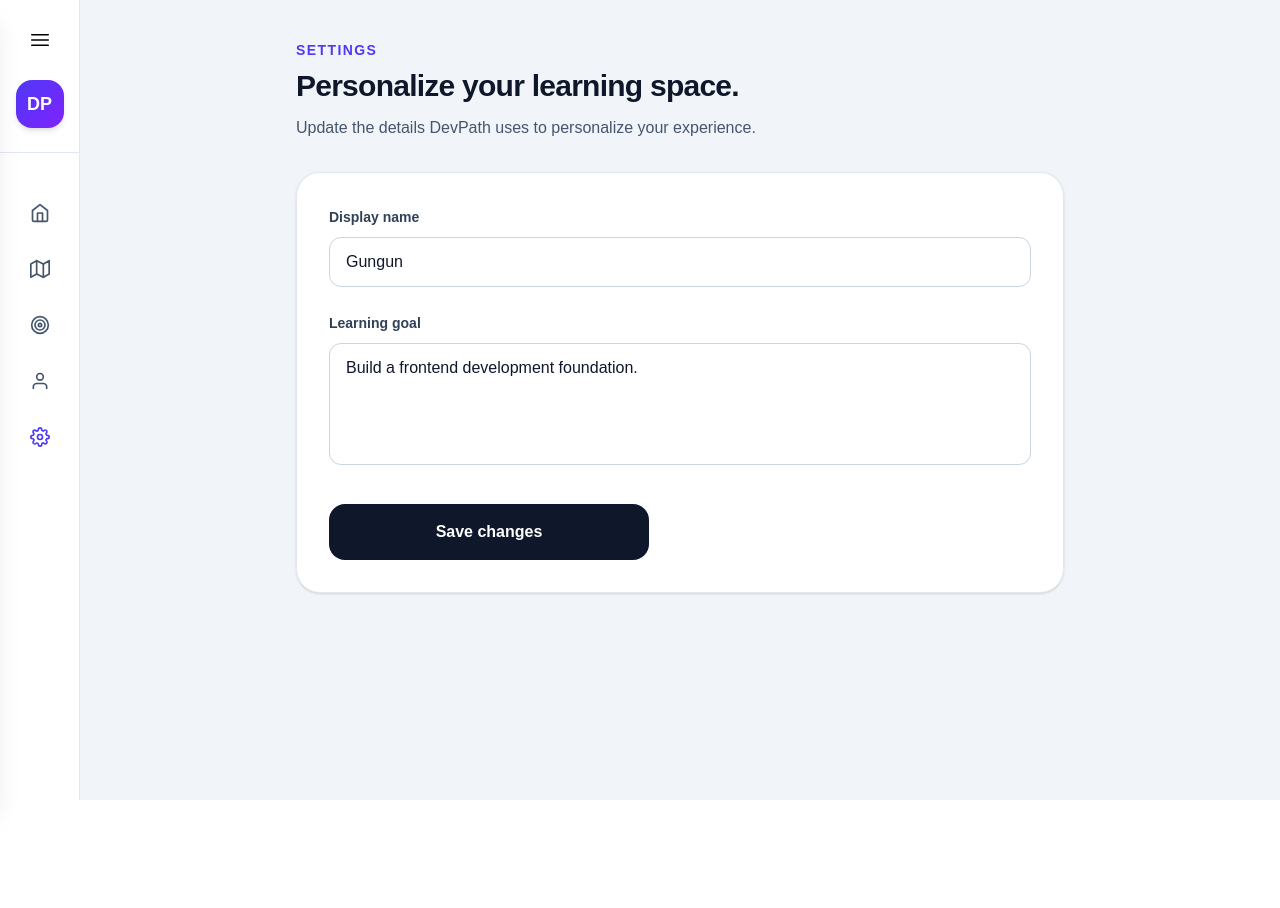
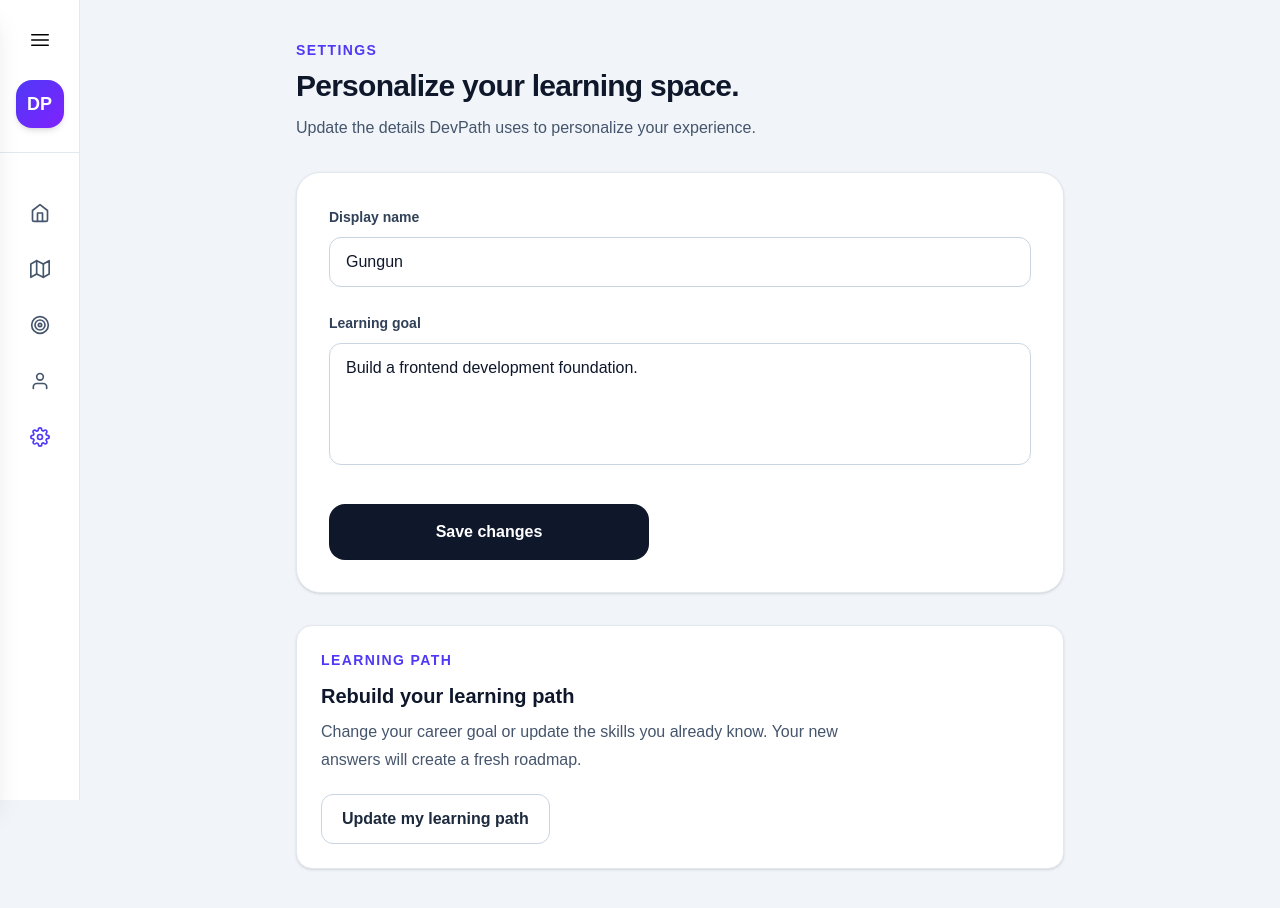
Before and after one commit to gunguncodes/DevPath, a React (Vite) app in the folder Frontend/devpath-ui/: page /settings in a window 1280 px wide. Before the commit the page ends 800 px from the top, so only its background shows below. Built offline with nearby package versions, Linux system fonts and the light colour scheme.

Commit message:
feat: let students rebuild their learning path

```diff
--- a/Frontend/devpath-ui/src/pages/Settings.jsx
+++ b/Frontend/devpath-ui/src/pages/Settings.jsx
@@ -2,6 +2,7 @@ import { useState } from "react";
 import Button from "../components/common/Button";
 import Card from "../components/common/Card";
 import MainLayout from "../layouts/MainLayout";
+import { useNavigate } from "react-router-dom";
 
 function Settings({ studentProfile, onSave }) {
   const [displayName, setDisplayName] = useState(
@@ -11,6 +12,12 @@ function Settings({ studentProfile, onSave }) {
     studentProfile.learningGoal
   );
   const [isSaved, setIsSaved] = useState(false);
+
+  const navigate = useNavigate();
+
+  function handleRebuildLearningPath() {
+    navigate("/onboarding");
+  }
 
   function handleSubmit(event) {
     event.preventDefault();
@@ -95,7 +102,30 @@ function Settings({ studentProfile, onSave }) {
             )}
           </form>
         </Card>
-      </div>
+
+      <section className="mt-8 rounded-2xl border border-slate-200 bg-white p-6 shadow-sm">
+        <p className="text-sm font-semibold uppercase tracking-widest text-indigo-600">
+          Learning path
+        </p>
+
+        <h2 className="mt-3 text-xl font-bold text-slate-900">
+          Rebuild your learning path
+        </h2>
+
+        <p className="mt-2 max-w-xl leading-7 text-slate-600">
+          Change your career goal or update the skills you already know. Your new
+          answers will create a fresh roadmap.
+        </p>
+
+        <button
+        type="button"
+        onClick={handleRebuildLearningPath}
+        className="mt-5 rounded-xl border border-slate-300 px-5 py-3 font-semibold text-slate-800 transition hover:border-slate-400 hover:bg-slate-50"
+        >
+          Update my learning path
+        </button>
+      </section>
+    </div>
     </MainLayout>
   );
 }
```
